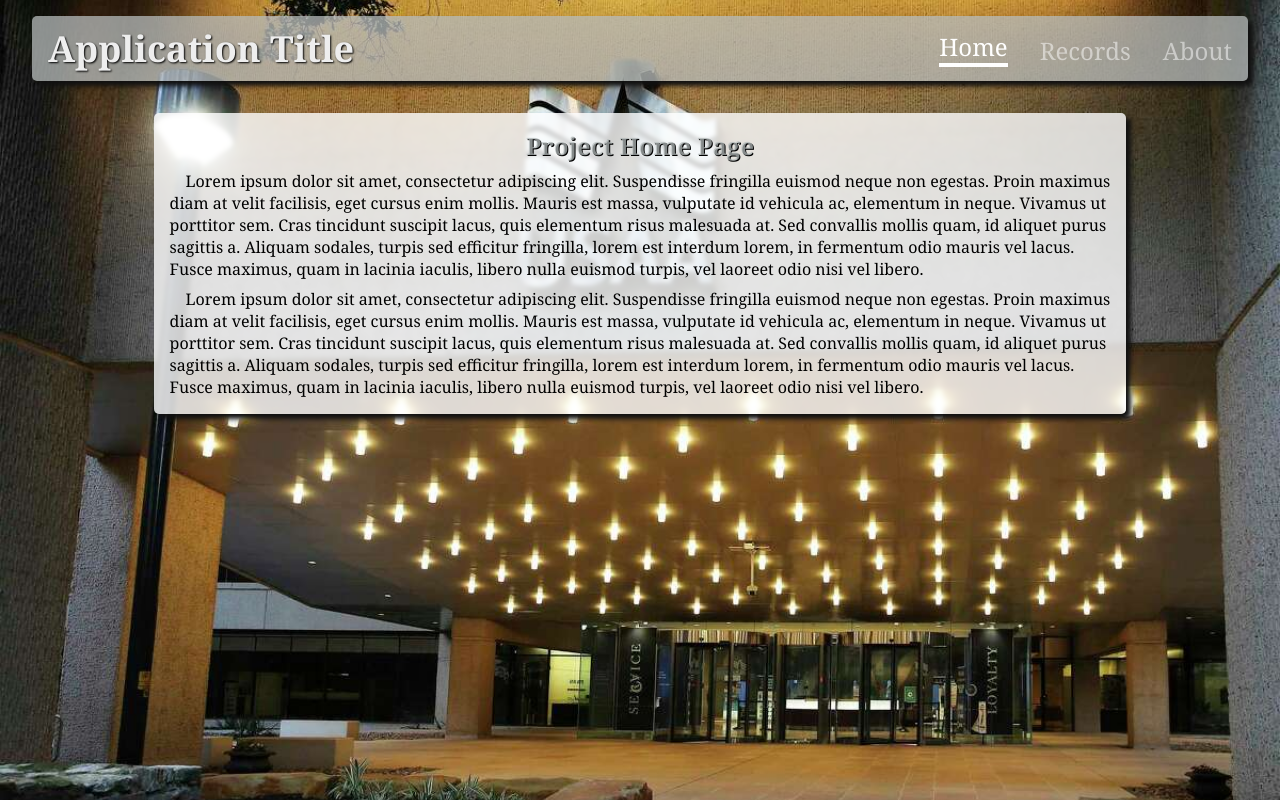
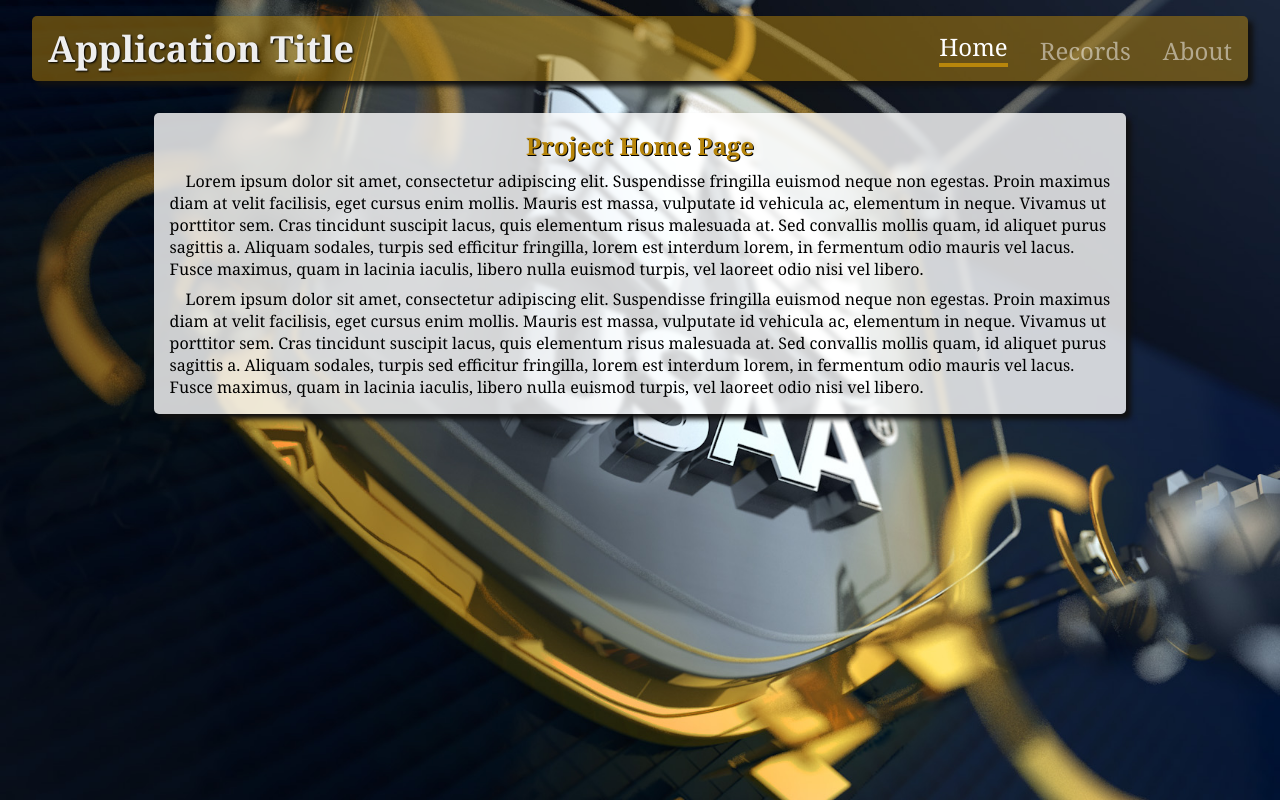
Before and after one commit to neoTemores/vetfit-frontend1, a React (Create React App) app: page / in a window 1280 px wide. Built offline with nearby package versions, Linux system fonts and the light colour scheme.

Commit message:
Redux refactor

```diff
--- a/src/App.css
+++ b/src/App.css
@@ -8,7 +8,7 @@
 body {
   -webkit-font-smoothing: antialiased;
   -moz-osx-font-smoothing: grayscale;
-  background-image: url("./Assets/usaa8.jpeg");
+  background-image: url("./Assets/usaa2.jpeg");
   background-attachment: fixed;
   background-position: center;
   background-repeat: no-repeat;
@@ -172,8 +172,7 @@ button:hover {
 }
 
 .navbarContainer {
-  background-color: rgb(183, 189, 189, .75);
-  /* background-color: #61541C; */
+  background-color: rgba(184, 134, 11, 0.50);
   border-radius: 5px;
   box-shadow: 5px 5px 5px #111;
   display: flex;
@@ -216,7 +215,7 @@ button:hover {
 
 .activeLink {
   opacity: 1;
-  border-bottom: 4px solid white;
+  border-bottom: 4px solid darkgoldenrod;
 }
 
 .allRecordsContainer {
@@ -294,7 +293,7 @@ button:hover {
 }
 
 .home-about--Content h2 {
-  color: #b7bdbdba;
+  color: darkgoldenrod;
   text-shadow: 1px 1px black;
 }
 
```
